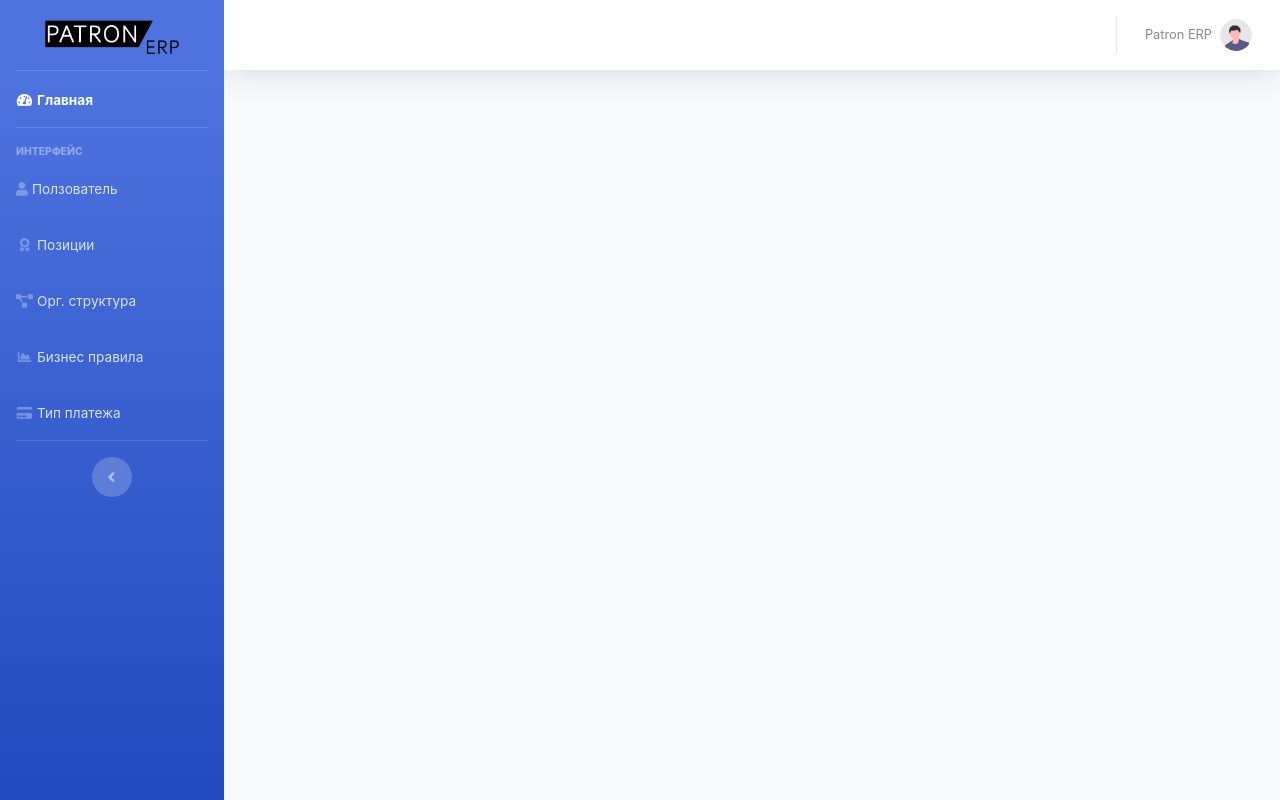
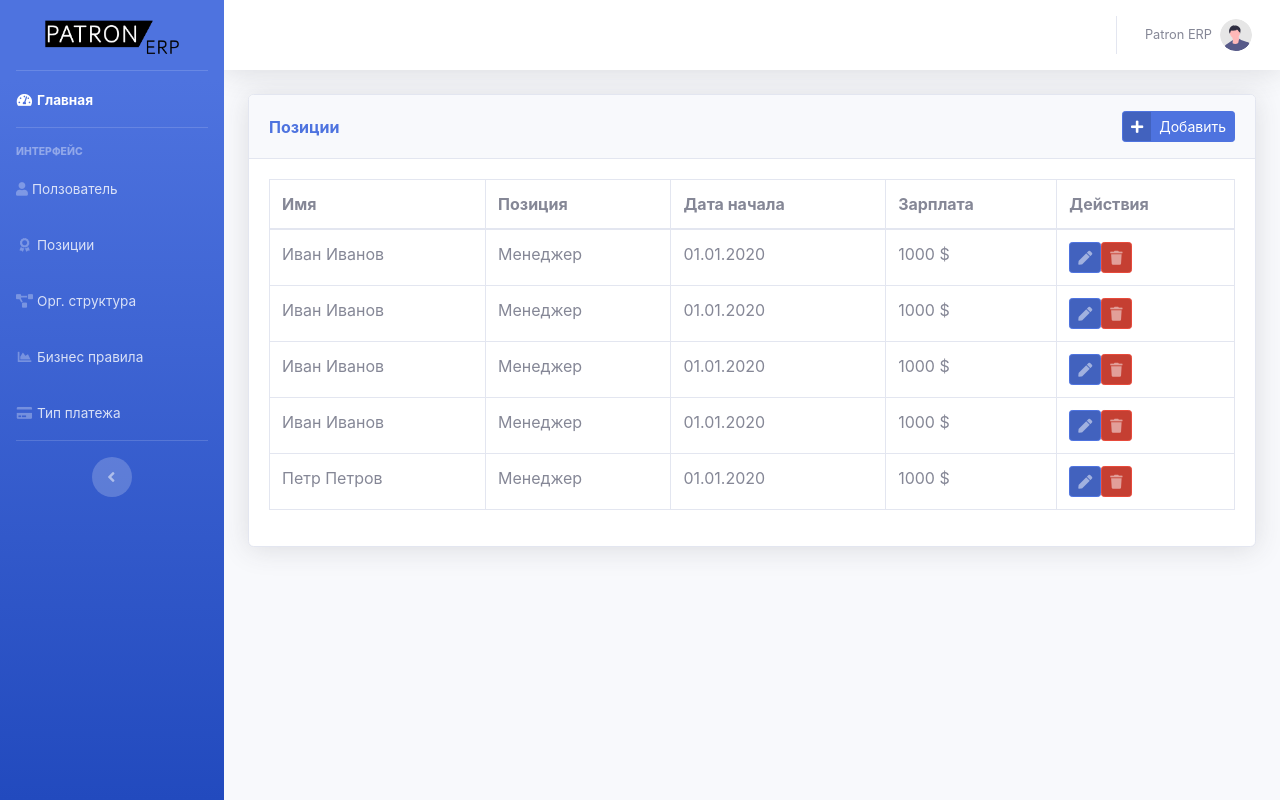
Before and after one commit to shaxzodbek-uzb/patron-hack-front, a Nuxt app: page /Role in a window 1280 px wide. Built offline with nearby package versions, Linux system fonts and the light colour scheme.

Commit message:
role pages

```diff
--- a/components/Sidebar.vue
+++ b/components/Sidebar.vue
@@ -32,7 +32,7 @@
       </li>
 
       <li class="nav-item">
-        <nuxt-link to="/" class="nav-link collapsed">
+        <nuxt-link to="/role" class="nav-link collapsed">
           <i class="fas fa-fw fa-award"></i>
           <span>Позиции</span>
         </nuxt-link>
--- /dev/null
+++ b/pages/Role.vue
@@ -0,0 +1,145 @@
+<template>
+  <div>
+    <div class="card w-100 shadow mb-4">
+      <div class="card-header py-3">
+        <div
+          class="m-0 font-weight-bold text-primary d-flex justify-content-between align-items-center"
+        >
+          Позиции
+          <span>
+            <a
+              type="button"
+              data-toggle="modal"
+              data-target="#exampleModal"
+              class="btn btn-sm btn-primary btn-icon-split"
+            >
+              <span class="icon text-white-50">
+                <i class="text-white fas fa-plus"></i>
+              </span>
+              <span class="text">Добавить</span>
+            </a>
+          </span>
+        </div>
+      </div>
+      <div class="card-body">
+        <div class="table-responsive">
+          <table
+            class="table table-bordered"
+            id="dataTable"
+            width="100%"
+            cellspacing="0"
+          >
+            <thead>
+              <tr>
+                <th scope="col">Имя</th>
+                <th scope="col">Позиция</th>
+                <th scope="col">Дата начала</th>
+                <th scope="col">Зарплата</th>
+                <th scope="col">Действия</th>
+              </tr>
+            </thead>
+            <tbody>
+              <tr>
+                <td>Иван Иванов</td>
+                <td>Менеджер</td>
+                <td>01.01.2020</td>
+                <td>1000 $</td>
+                <td>
+                  <a href="#" class="btn btn-sm btn-primary btn-icon-split">
+                    <span class="icon text-white-50">
+                      <i class="fas fa-pen"></i>
+                    </span>
+                  </a>
+                  <a href="#" class="btn btn-sm btn-danger btn-icon-split">
+                    <span class="icon text-white-50">
+                      <i class="fas fa-trash"></i>
+                    </span>
+                  </a>
+                </td>
+              </tr>
+              <tr>
+                <td>Иван Иванов</td>
+                <td>Менеджер</td>
+                <td>01.01.2020</td>
+                <td>1000 $</td>
+                <td>
+                  <a href="#" class="btn btn-sm btn-primary btn-icon-split">
+                    <span class="icon text-white-50">
+                      <i class="fas fa-pen"></i>
+                    </span>
+                  </a>
+                  <a href="#" class="btn btn-sm btn-danger btn-icon-split">
+                    <span class="icon text-white-50">
+                      <i class="fas fa-trash"></i>
+                    </span>
+                  </a>
+                </td>
+              </tr>
+              <tr>
+                <td>Иван Иванов</td>
+                <td>Менеджер</td>
+                <td>01.01.2020</td>
+                <td>1000 $</td>
+                <td>
+                  <a href="#" class="btn btn-sm btn-primary btn-icon-split">
+                    <span class="icon text-white-50">
+                      <i class="fas fa-pen"></i>
+                    </span>
+                  </a>
+                  <a href="#" class="btn btn-sm btn-danger btn-icon-split">
+                    <span class="icon text-white-50">
+                      <i class="fas fa-trash"></i>
+                    </span>
+                  </a>
+                </td>
+              </tr>
+
+              <tr>
+                <td>Иван Иванов</td>
+                <td>Менеджер</td>
+                <td>01.01.2020</td>
+                <td>1000 $</td>
+                <td>
+                  <a href="#" class="btn btn-sm btn-primary btn-icon-split">
+                    <span class="icon text-white-50">
+                      <i class="fas fa-pen"></i>
+                    </span>
+                  </a>
+                  <a href="#" class="btn btn-sm btn-danger btn-icon-split">
+                    <span class="icon text-white-50">
+                      <i class="fas fa-trash"></i>
+                    </span>
+                  </a>
+                </td>
+              </tr>
+              <tr>
+                <td>Петр Петров</td>
+                <td>Менеджер</td>
+                <td>01.01.2020</td>
+                <td>1000 $</td>
+                <td>
+                  <a href="#" class="btn btn-sm btn-primary btn-icon-split">
+                    <span class="icon text-white-50">
+                      <i class="fas fa-pen"></i>
+                    </span>
+                  </a>
+                  <a href="#" class="btn btn-sm btn-danger btn-icon-split">
+                    <span class="icon text-white-50">
+                      <i class="fas fa-trash"></i>
+                    </span>
+                  </a>
+                </td>
+              </tr>
+            </tbody>
+          </table>
+        </div>
+      </div>
+    </div>
+  </div>
+</template>
+
+<script>
+export default {}
+</script>
+
+<style></style>
```
